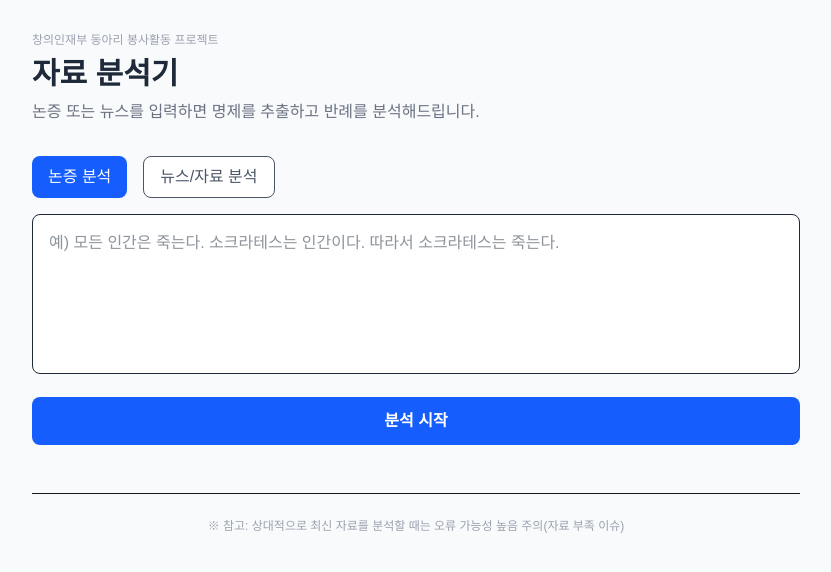
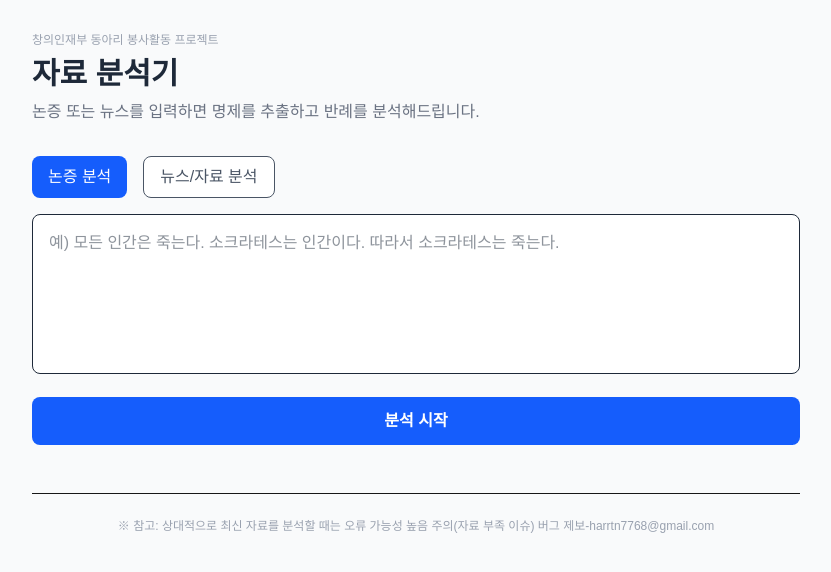
Before and after one commit to PYB-314/gurapinganalyzer, a Next.js app in the folder frontend/: page / in a window 1280 px wide. Shown: the top 572 px of the page, without its empty margins (224-1055 px from the left). Built offline with nearby package versions, Linux system fonts and the light colour scheme.

Commit message:
update prompt

```diff
--- a/frontend/app/page.tsx
+++ b/frontend/app/page.tsx
@@ -207,6 +207,7 @@ export default function Home() {
         <div className="mt-12 pt-6 border-t">
           <p className="text-xs text-gray-400 text-center">
             ※ 참고: 상대적으로 최신 자료를 분석할 때는 오류 가능성 높음 주의(자료 부족 이슈)
+            버그 제보-harrtn7768@gmail.com
           </p>
         </div>
 
```
